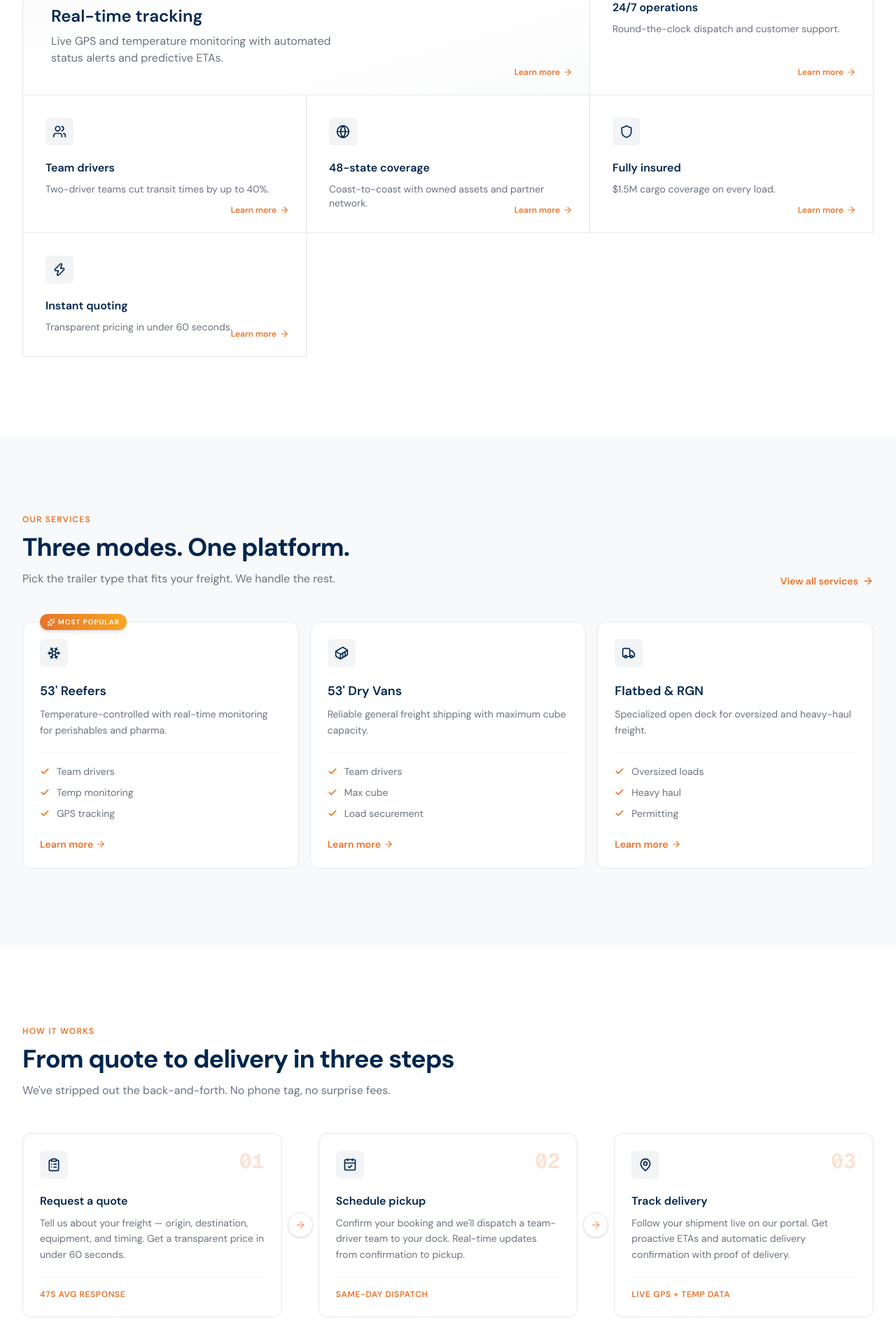
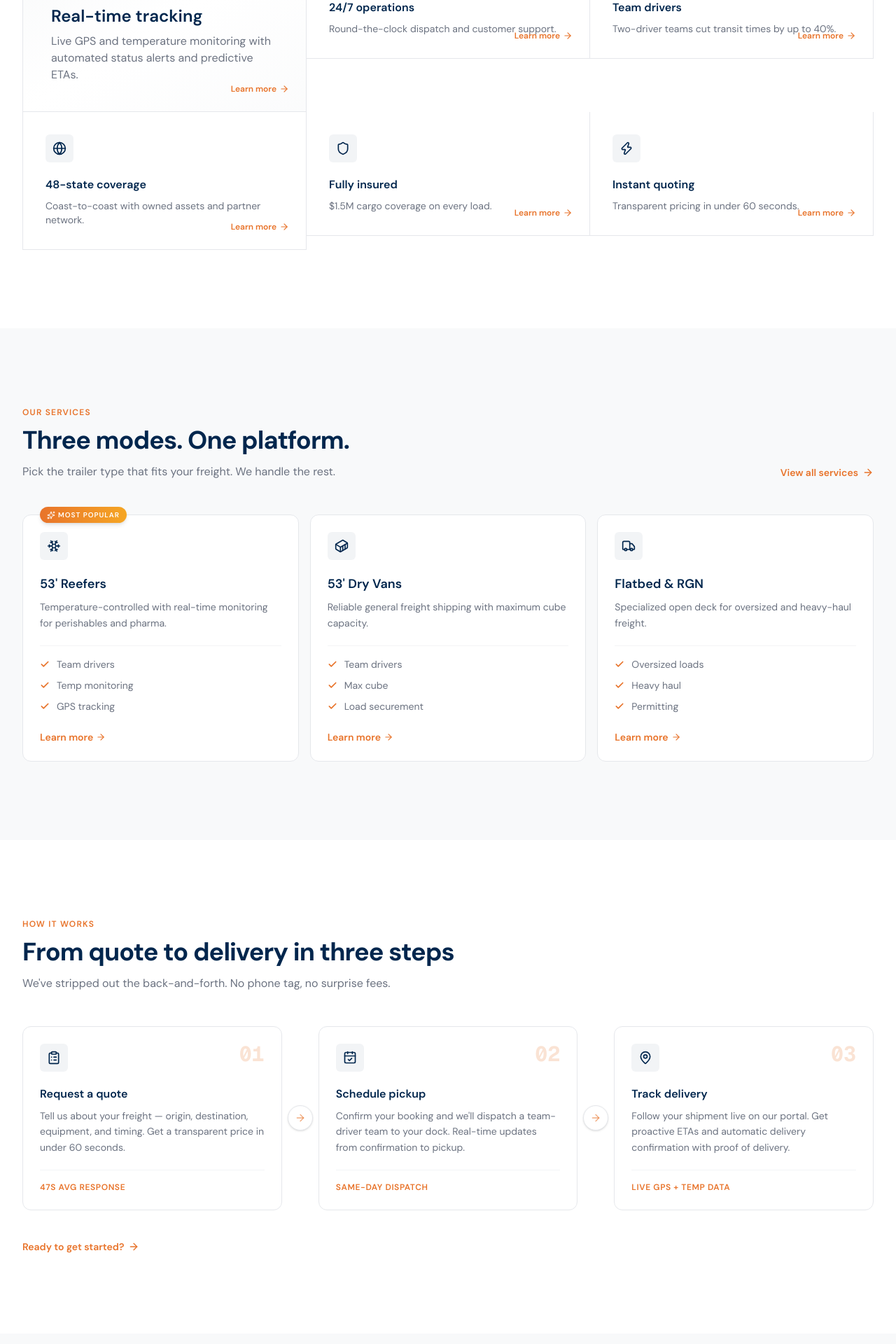
Before and after one commit to HusbanTech12/ship_smart_solution, a Next.js app: page / in a window 1280 px wide. Shown: the part 1160-3080 px from the top of the page at 70% size. Built offline with nearby package versions, Linux system fonts and the light colour scheme.

Commit message:
feat(home): make cards interactive SaaS — staggered framer-motion entrances, clickable, spring icon hover, enhanced lift/shadows

```diff
--- a/components/landing/home-features-section.tsx
+++ b/components/landing/home-features-section.tsx
@@ -1,6 +1,8 @@
 "use client"
 
 import { Activity, Clock, Globe, Shield, Users, Zap, ArrowRight } from "lucide-react"
+import { motion, useReducedMotion } from "framer-motion"
+import Link from "next/link"
 import { cn } from "@/lib/utils"
 
 const features = [
@@ -9,41 +11,70 @@
     title: "Real-time tracking",
     description:
       "Live GPS and temperature monitoring with automated status alerts and predictive ETAs.",
+    href: "/services",
     featured: true,
   },
   {
     icon: Clock,
     title: "24/7 operations",
     description: "Round-the-clock dispatch and customer support.",
+    href: "/about",
   },
   {
     icon: Users,
     title: "Team drivers",
     description: "Two-driver teams cut transit times by up to 40%.",
+    href: "/services",
   },
   {
     icon: Globe,
     title: "48-state coverage",
     description: "Coast-to-coast with owned assets and partner network.",
+    href: "/about",
   },
   {
     icon: Shield,
     title: "Fully insured",
     description: "$1.5M cargo coverage on every load.",
+    href: "/about",
   },
   {
     icon: Zap,
     title: "Instant quoting",
     description: "Transparent pricing in under 60 seconds.",
+    href: "/contact",
   },
 ]
 
 export function HomeFeaturesSection() {
+  const prefersReduced = useReducedMotion()
+  const anim = !prefersReduced
+
+  const containerVariants = {
+    hidden: {},
+    visible: { transition: { staggerChildren: 0.08 } },
+  }
+
+  const cardVariants = {
+    hidden: { opacity: 0, y: 24 },
+    visible: {
+      opacity: 1,
+      y: 0,
+      transition: { duration: 0.5, ease: [0.21, 0.47, 0.32, 0.98] as const },
+    },
+  }
+
   return (
     <section id="features" className="py-20 lg:py-28 bg-white">
       <div className="max-w-7xl mx-auto px-4 sm:px-6 lg:px-8">
         <div className="flex flex-col md:flex-row md:items-end md:justify-between gap-6 mb-12">
-          <div className="max-w-2xl">
+          <motion.div
+            initial={anim ? { opacity: 0, y: 20 } : undefined}
+            whileInView={anim ? { opacity: 1, y: 0 } : undefined}
+            viewport={{ once: true }}
+            transition={{ duration: 0.6, ease: [0.21, 0.47, 0.32, 0.98] as const }}
+            className="max-w-2xl"
+          >
             <p className="text-xs font-semibold uppercase tracking-widest text-brand-secondary mb-3">
               Why Ship Smart
             </p>
@@ -53,24 +84,36 @@
             <p className="mt-3 text-brand-muted leading-relaxed">
               Six reasons enterprise operations choose us as their logistics partner.
             </p>
-          </div>
-          <a
+          </motion.div>
+          <motion.a
+            initial={anim ? { opacity: 0, y: 20 } : undefined}
+            whileInView={anim ? { opacity: 1, y: 0 } : undefined}
+            viewport={{ once: true }}
+            transition={{ duration: 0.6, delay: 0.1, ease: [0.21, 0.47, 0.32, 0.98] as const }}
             href="/contact"
             className="group inline-flex items-center gap-1.5 text-sm font-semibold text-brand-secondary hover:text-brand-accent transition-colors"
           >
             Talk to our team
             <ArrowRight className="h-4 w-4 transition-transform duration-200 group-hover:translate-x-0.5" />
-          </a>
+          </motion.a>
         </div>
 
-        <div className="grid grid-cols-1 sm:grid-cols-2 lg:grid-cols-3 border-t border-l border-gray-200">
+        <motion.div
+          initial={anim ? "hidden" : undefined}
+          whileInView={anim ? "visible" : undefined}
+          viewport={{ once: true, margin: "-48px" }}
+          variants={containerVariants}
+          className="grid grid-cols-1 sm:grid-cols-2 lg:grid-cols-3 border-t border-l border-gray-200"
+        >
           {features.map((feature) => {
             const Icon = feature.icon
             return (
-              <div
-                key={feature.title}
+              <motion.div key={feature.title} variants={anim ? cardVariants : undefined}>
+                <Link
+                  href={feature.href}
                   className={cn(
-                  "group relative border-r border-b border-gray-200 transition-colors duration-200 hover:bg-brand-surface",
+                    "group relative block border-r border-b border-gray-200 transition-all duration-300",
+                    "hover:z-10 hover:bg-brand-surface hover:shadow-[inset_0_0_0_1px_rgba(232,115,42,0.15)]",
                     feature.featured
                       ? "sm:col-span-2 p-6 lg:p-10 bg-gradient-to-br from-brand-surface via-white to-brand-surface/60"
                       : "p-6 lg:p-8",
@@ -86,9 +129,13 @@
                     </div>
                   )}
 
-                <div className="flex h-10 w-10 items-center justify-center rounded-md bg-brand-primary/5 text-brand-primary transition-colors duration-200 group-hover:bg-brand-primary group-hover:text-white">
+                  <motion.div
+                    className="flex h-10 w-10 items-center justify-center rounded-md bg-brand-primary/5 text-brand-primary transition-colors duration-300 group-hover:bg-brand-primary group-hover:text-white"
+                    whileHover={anim ? { scale: 1.1 } : undefined}
+                    transition={{ type: "spring", stiffness: 400, damping: 15 }}
+                  >
                     <Icon className="h-5 w-5" />
-                </div>
+                  </motion.div>
 
                   <h3
                     className={cn(
@@ -111,17 +158,18 @@
                   <div
                     className={cn(
                       "absolute right-6 flex items-center gap-1 text-xs font-semibold text-brand-secondary opacity-0 -translate-x-1 transition-all duration-300 pointer-fine:group-hover:opacity-100 pointer-fine:group-hover:translate-x-0",
-                    feature.featured ? "bottom-6" : "bottom-6",
+                      "bottom-6",
                       "[@media(hover:none)]:opacity-100 [@media(hover:none)]:translate-x-0",
                     )}
                   >
                     Learn more
                     <ArrowRight className="h-3.5 w-3.5" />
                   </div>
-              </div>
+                </Link>
+              </motion.div>
             )
           })}
-        </div>
+        </motion.div>
       </div>
     </section>
   )
--- a/components/landing/home-industries-section.tsx
+++ b/components/landing/home-industries-section.tsx
@@ -1,22 +1,47 @@
 "use client"
 
 import { ShoppingBag, Beef, Pill, Factory, Wrench, Car, ArrowRight } from "lucide-react"
+import { motion, useReducedMotion } from "framer-motion"
+import Link from "next/link"
 
 const industries = [
-  { icon: ShoppingBag, name: "Retail & E-commerce", metric: "500+ loads/mo" },
-  { icon: Beef, name: "Food & Beverage", metric: "FDA-compliant" },
-  { icon: Pill, name: "Pharmaceuticals", metric: "GDP certified" },
-  { icon: Factory, name: "Manufacturing", metric: "JIT ready" },
-  { icon: Wrench, name: "Construction", metric: "Heavy-haul" },
-  { icon: Car, name: "Automotive", metric: "Tier-1 supplier" },
+  { icon: ShoppingBag, name: "Retail & E-commerce", metric: "500+ loads/mo", href: "/services" },
+  { icon: Beef, name: "Food & Beverage", metric: "FDA-compliant", href: "/services" },
+  { icon: Pill, name: "Pharmaceuticals", metric: "GDP certified", href: "/services" },
+  { icon: Factory, name: "Manufacturing", metric: "JIT ready", href: "/services" },
+  { icon: Wrench, name: "Construction", metric: "Heavy-haul", href: "/services" },
+  { icon: Car, name: "Automotive", metric: "Tier-1 supplier", href: "/services" },
 ]
 
 export function HomeIndustriesSection() {
+  const prefersReduced = useReducedMotion()
+  const anim = !prefersReduced
+
+  const containerVariants = {
+    hidden: {},
+    visible: { transition: { staggerChildren: 0.06 } },
+  }
+
+  const cellVariants = {
+    hidden: { opacity: 0, y: 16 },
+    visible: {
+      opacity: 1,
+      y: 0,
+      transition: { duration: 0.4, ease: [0.21, 0.47, 0.32, 0.98] as const },
+    },
+  }
+
   return (
     <section id="industries" className="py-20 lg:py-28 bg-brand-surface">
       <div className="max-w-7xl mx-auto px-4 sm:px-6 lg:px-8">
         <div className="flex flex-col md:flex-row md:items-end md:justify-between gap-4 mb-12">
-          <div className="max-w-2xl">
+          <motion.div
+            initial={anim ? { opacity: 0, y: 20 } : undefined}
+            whileInView={anim ? { opacity: 1, y: 0 } : undefined}
+            viewport={{ once: true }}
+            transition={{ duration: 0.6, ease: [0.21, 0.47, 0.32, 0.98] as const }}
+            className="max-w-2xl"
+          >
             <p className="text-xs font-semibold uppercase tracking-widest text-brand-secondary mb-3">
               Industries We Serve
             </p>
@@ -26,27 +51,42 @@
             <p className="mt-3 text-brand-muted leading-relaxed">
               Dedicated capacity and compliance expertise across the sectors that move America.
             </p>
-          </div>
-          <a
+          </motion.div>
+          <motion.a
+            initial={anim ? { opacity: 0, y: 20 } : undefined}
+            whileInView={anim ? { opacity: 1, y: 0 } : undefined}
+            viewport={{ once: true }}
+            transition={{ duration: 0.6, delay: 0.1, ease: [0.21, 0.47, 0.32, 0.98] as const }}
             href="/contact"
             className="group inline-flex items-center gap-1.5 text-sm font-semibold text-brand-secondary hover:text-brand-accent transition-colors"
           >
             Discuss your needs
             <ArrowRight className="h-4 w-4 transition-transform duration-200 group-hover:translate-x-0.5" />
-          </a>
+          </motion.a>
         </div>
 
-        <div className="grid grid-cols-2 sm:grid-cols-3 lg:grid-cols-6 border-t border-l border-gray-200">
+        <motion.div
+          initial={anim ? "hidden" : undefined}
+          whileInView={anim ? "visible" : undefined}
+          viewport={{ once: true, margin: "-48px" }}
+          variants={containerVariants}
+          className="grid grid-cols-2 sm:grid-cols-3 lg:grid-cols-6 border-t border-l border-gray-200"
+        >
           {industries.map((industry) => {
             const Icon = industry.icon
             return (
-              <div
-                key={industry.name}
-                className="group relative border-r border-b border-gray-200 p-5 transition-colors duration-200 hover:bg-white"
+              <motion.div key={industry.name} variants={anim ? cellVariants : undefined}>
+                <Link
+                  href={industry.href}
+                  className="group relative block border-r border-b border-gray-200 p-5 transition-all duration-300 hover:z-10 hover:bg-white hover:shadow-[inset_0_0_0_1px_rgba(232,115,42,0.15)]"
                 >
-                <div className="flex h-9 w-9 items-center justify-center rounded-md bg-brand-primary/5 text-brand-primary transition-colors duration-200 group-hover:bg-brand-primary group-hover:text-white">
+                  <motion.div
+                    className="flex h-9 w-9 items-center justify-center rounded-md bg-brand-primary/5 text-brand-primary transition-colors duration-300 group-hover:bg-brand-primary group-hover:text-white"
+                    whileHover={anim ? { scale: 1.1 } : undefined}
+                    transition={{ type: "spring", stiffness: 400, damping: 15 }}
+                  >
                     <Icon className="h-4 w-4" />
-                </div>
+                  </motion.div>
 
                   <h3 className="mt-4 text-sm font-semibold text-brand-primary leading-snug">
                     {industry.name}
@@ -57,10 +97,11 @@
                   </p>
 
                   <ArrowRight className="absolute bottom-4 right-4 h-3.5 w-3.5 text-brand-secondary opacity-0 -translate-x-1 transition-all duration-300 pointer-fine:group-hover:opacity-100 pointer-fine:group-hover:translate-x-0 [@media(hover:none)]:opacity-100 [@media(hover:none)]:translate-x-0" />
-              </div>
+                </Link>
+              </motion.div>
             )
           })}
-        </div>
+        </motion.div>
       </div>
     </section>
   )
--- a/components/landing/home-process-section.tsx
+++ b/components/landing/home-process-section.tsx
@@ -1,6 +1,7 @@
 "use client"
 
 import { ClipboardList, CalendarCheck, MapPin, ArrowRight } from "lucide-react"
+import { motion, useReducedMotion } from "framer-motion"
 import Link from "next/link"
 
 const steps = [
@@ -11,6 +12,7 @@
     description:
       "Tell us about your freight — origin, destination, equipment, and timing. Get a transparent price in under 60 seconds.",
     meta: "47s avg response",
+    href: "/contact",
   },
   {
     number: "02",
@@ -19,6 +21,7 @@
     description:
       "Confirm your booking and we'll dispatch a team-driver team to your dock. Real-time updates from confirmation to pickup.",
     meta: "Same-day dispatch",
+    href: "/contact",
   },
   {
     number: "03",
@@ -27,24 +30,49 @@
     description:
       "Follow your shipment live on our portal. Get proactive ETAs and automatic delivery confirmation with proof of delivery.",
     meta: "Live GPS + temp data",
+    href: "/dashboard",
   },
 ]
 
 function StepConnector() {
   return (
     <div className="hidden md:flex items-center justify-center self-center -mx-2">
-      <div className="flex h-9 w-9 items-center justify-center rounded-full border border-gray-200 bg-white shadow-sm">
+      <motion.div
+        initial={{ opacity: 0, scale: 0.5 }}
+        whileInView={{ opacity: 1, scale: 1 }}
+        viewport={{ once: true }}
+        transition={{ duration: 0.3, delay: 0.15 }}
+        className="flex h-9 w-9 items-center justify-center rounded-full border border-gray-200 bg-white shadow-sm"
+      >
         <ArrowRight className="h-4 w-4 text-brand-secondary/60" />
-      </div>
+      </motion.div>
     </div>
   )
 }
 
 export function HomeProcessSection() {
+  const prefersReduced = useReducedMotion()
+  const anim = !prefersReduced
+
+  const cardVariants = {
+    hidden: { opacity: 0, y: 24 },
+    visible: {
+      opacity: 1,
+      y: 0,
+      transition: { duration: 0.5, ease: [0.21, 0.47, 0.32, 0.98] as const },
+    },
+  }
+
   return (
     <section id="process" className="py-20 lg:py-28 bg-white">
       <div className="max-w-7xl mx-auto px-4 sm:px-6 lg:px-8">
-        <div className="max-w-2xl mb-12">
+        <motion.div
+          initial={anim ? { opacity: 0, y: 20 } : undefined}
+          whileInView={anim ? { opacity: 1, y: 0 } : undefined}
+          viewport={{ once: true }}
+          transition={{ duration: 0.6, ease: [0.21, 0.47, 0.32, 0.98] as const }}
+          className="max-w-2xl mb-12"
+        >
           <p className="text-xs font-semibold uppercase tracking-widest text-brand-secondary mb-3">
             How It Works
           </p>
@@ -54,18 +82,32 @@
           <p className="mt-3 text-brand-muted leading-relaxed">
             We&apos;ve stripped out the back-and-forth. No phone tag, no surprise fees.
           </p>
-        </div>
+        </motion.div>
 
         <div className="flex flex-col md:flex-row md:items-stretch gap-4">
           {steps.map((step, i) => {
             const Icon = step.icon
             return (
               <div key={step.number} className="contents">
-                <div className="group relative flex flex-1 flex-col rounded-xl border border-gray-200 bg-white p-6 transition-all duration-300 hover:-translate-y-1 hover:border-brand-secondary/40 hover:shadow-lg hover:shadow-brand-secondary/5">
+                <motion.div
+                  initial={anim ? "hidden" : undefined}
+                  whileInView={anim ? "visible" : undefined}
+                  viewport={{ once: true, margin: "-24px" }}
+                  variants={cardVariants}
+                  className="flex flex-1"
+                >
+                  <Link
+                    href={step.href}
+                    className="group relative flex flex-1 flex-col rounded-xl border border-gray-200 bg-white p-6 transition-all duration-300 hover:-translate-y-1.5 hover:border-brand-secondary/40 hover:shadow-xl hover:shadow-brand-secondary/10"
+                  >
                     <div className="flex items-start justify-between mb-5">
-                    <div className="flex h-10 w-10 items-center justify-center rounded-md bg-brand-primary/5 text-brand-primary transition-colors duration-300 group-hover:bg-brand-primary group-hover:text-white">
+                      <motion.div
+                        className="flex h-10 w-10 items-center justify-center rounded-md bg-brand-primary/5 text-brand-primary transition-colors duration-300 group-hover:bg-brand-primary group-hover:text-white"
+                        whileHover={anim ? { scale: 1.1 } : undefined}
+                        transition={{ type: "spring", stiffness: 400, damping: 15 }}
+                      >
                         <Icon className="h-5 w-5" />
-                    </div>
+                      </motion.div>
                       <span className="font-mono text-3xl font-bold leading-none text-brand-secondary/20 select-none">
                         {step.number}
                       </span>
@@ -84,14 +126,21 @@
                         {step.meta}
                       </p>
                     </div>
-                </div>
+                  </Link>
+                </motion.div>
                 {i < steps.length - 1 && <StepConnector />}
               </div>
             )
           })}
         </div>
 
-        <div className="mt-10">
+        <motion.div
+          initial={anim ? { opacity: 0, y: 20 } : undefined}
+          whileInView={anim ? { opacity: 1, y: 0 } : undefined}
+          viewport={{ once: true }}
+          transition={{ duration: 0.6, delay: 0.3, ease: [0.21, 0.47, 0.32, 0.98] as const }}
+          className="mt-10"
+        >
           <Link
             href="/contact"
             className="group inline-flex items-center gap-1.5 text-sm font-semibold text-brand-secondary hover:text-brand-accent transition-colors"
@@ -99,7 +148,7 @@
             Ready to get started?
             <ArrowRight className="h-4 w-4 transition-transform duration-200 group-hover:translate-x-0.5" />
           </Link>
-        </div>
+        </motion.div>
       </div>
     </section>
   )
--- a/components/landing/home-services-preview-section.tsx
+++ b/components/landing/home-services-preview-section.tsx
@@ -1,6 +1,7 @@
 "use client"
 
 import { Snowflake, Container, Truck, ArrowRight, Check, Sparkles } from "lucide-react"
+import { motion, useReducedMotion } from "framer-motion"
 import Link from "next/link"
 import { cn } from "@/lib/utils"
 
@@ -11,6 +12,7 @@
     description:
       "Temperature-controlled with real-time monitoring for perishables and pharma.",
     details: ["Team drivers", "Temp monitoring", "GPS tracking"],
+    href: "/services",
     popular: true,
   },
   {
@@ -19,6 +21,7 @@
     description:
       "Reliable general freight shipping with maximum cube capacity.",
     details: ["Team drivers", "Max cube", "Load securement"],
+    href: "/services",
   },
   {
     icon: Truck,
@@ -26,15 +29,39 @@
     description:
       "Specialized open deck for oversized and heavy-haul freight.",
     details: ["Oversized loads", "Heavy haul", "Permitting"],
+    href: "/services",
   },
 ]
 
 export function HomeServicesPreviewSection() {
+  const prefersReduced = useReducedMotion()
+  const anim = !prefersReduced
+
+  const containerVariants = {
+    hidden: {},
+    visible: { transition: { staggerChildren: 0.12 } },
+  }
+
+  const cardVariants = {
+    hidden: { opacity: 0, y: 32 },
+    visible: {
+      opacity: 1,
+      y: 0,
+      transition: { duration: 0.5, ease: [0.21, 0.47, 0.32, 0.98] as const },
+    },
+  }
+
   return (
     <section id="services" className="py-20 lg:py-28 bg-brand-surface">
       <div className="max-w-7xl mx-auto px-4 sm:px-6 lg:px-8">
         <div className="flex flex-col md:flex-row md:items-end md:justify-between gap-4 mb-12">
-          <div className="max-w-2xl">
+          <motion.div
+            initial={anim ? { opacity: 0, y: 20 } : undefined}
+            whileInView={anim ? { opacity: 1, y: 0 } : undefined}
+            viewport={{ once: true }}
+            transition={{ duration: 0.6, ease: [0.21, 0.47, 0.32, 0.98] as const }}
+            className="max-w-2xl"
+          >
             <p className="text-xs font-semibold uppercase tracking-widest text-brand-secondary mb-3">
               Our Services
             </p>
@@ -44,7 +71,13 @@
             <p className="mt-3 text-brand-muted leading-relaxed">
               Pick the trailer type that fits your freight. We handle the rest.
             </p>
-          </div>
+          </motion.div>
+          <motion.div
+            initial={anim ? { opacity: 0, y: 20 } : undefined}
+            whileInView={anim ? { opacity: 1, y: 0 } : undefined}
+            viewport={{ once: true }}
+            transition={{ duration: 0.6, delay: 0.1, ease: [0.21, 0.47, 0.32, 0.98] as const }}
+          >
             <Link
               href="/services"
               className="group inline-flex items-center gap-1.5 text-sm font-semibold text-brand-secondary hover:text-brand-accent transition-colors"
@@ -52,17 +85,25 @@
               View all services
               <ArrowRight className="h-4 w-4 transition-transform duration-200 group-hover:translate-x-0.5" />
             </Link>
+          </motion.div>
         </div>
 
-        <div className="grid grid-cols-1 md:grid-cols-3 gap-4">
+        <motion.div
+          initial={anim ? "hidden" : undefined}
+          whileInView={anim ? "visible" : undefined}
+          viewport={{ once: true, margin: "-48px" }}
+          variants={containerVariants}
+          className="grid grid-cols-1 md:grid-cols-3 gap-4"
+        >
           {previews.map((preview) => {
             const Icon = preview.icon
             return (
-              <div
-                key={preview.title}
+              <motion.div key={preview.title} variants={anim ? cardVariants : undefined}>
+                <Link
+                  href={preview.href}
                   className={cn(
                     "group relative flex flex-col rounded-xl border border-gray-200 bg-white p-6 transition-all duration-300",
-                  "hover:-translate-y-1 hover:border-brand-secondary/40 hover:shadow-lg hover:shadow-brand-secondary/5",
+                    "hover:-translate-y-1.5 hover:border-brand-secondary/40 hover:shadow-xl hover:shadow-brand-secondary/10",
                   )}
                 >
                   {preview.popular && (
@@ -72,9 +113,13 @@
                     </div>
                   )}
 
-                <div className="flex h-10 w-10 items-center justify-center rounded-md bg-brand-primary/5 text-brand-primary transition-colors duration-300 group-hover:bg-brand-primary group-hover:text-white">
+                  <motion.div
+                    className="flex h-10 w-10 items-center justify-center rounded-md bg-brand-primary/5 text-brand-primary transition-colors duration-300 group-hover:bg-brand-primary group-hover:text-white"
+                    whileHover={anim ? { scale: 1.1 } : undefined}
+                    transition={{ type: "spring", stiffness: 400, damping: 15 }}
+                  >
                     <Icon className="h-5 w-5" />
-                </div>
+                  </motion.div>
 
                   <h3 className="mt-5 text-lg font-semibold text-brand-primary">
                     {preview.title}
@@ -96,17 +141,15 @@
                     ))}
                   </ul>
 
-                <Link
-                  href="/services"
-                  className="mt-6 inline-flex items-center gap-1 text-sm font-semibold text-brand-secondary transition-all duration-200 group-hover:gap-2 hover:text-brand-accent"
-                >
+                  <div className="mt-6 inline-flex items-center gap-1 text-sm font-semibold text-brand-secondary transition-all duration-200 group-hover:gap-2">
                     Learn more
                     <ArrowRight className="h-3.5 w-3.5" />
+                  </div>
                 </Link>
-              </div>
+              </motion.div>
             )
           })}
-        </div>
+        </motion.div>
       </div>
     </section>
   )
```
Lines whose indentation alone changed are shown as unchanged.
